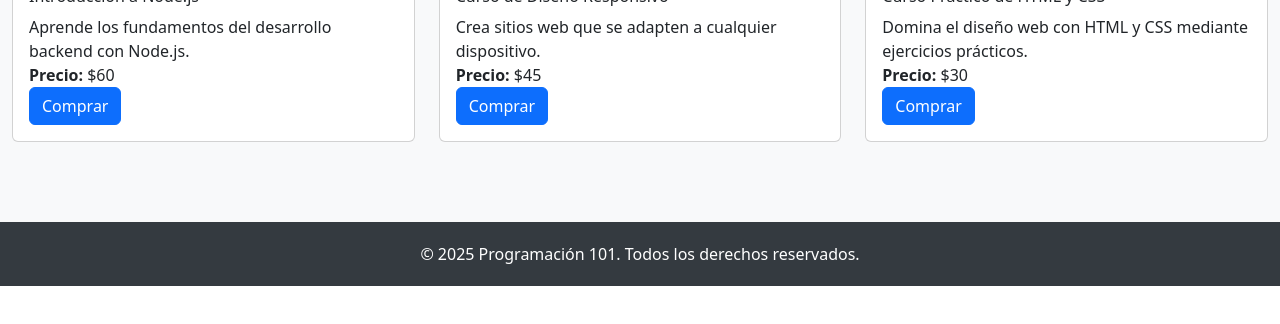
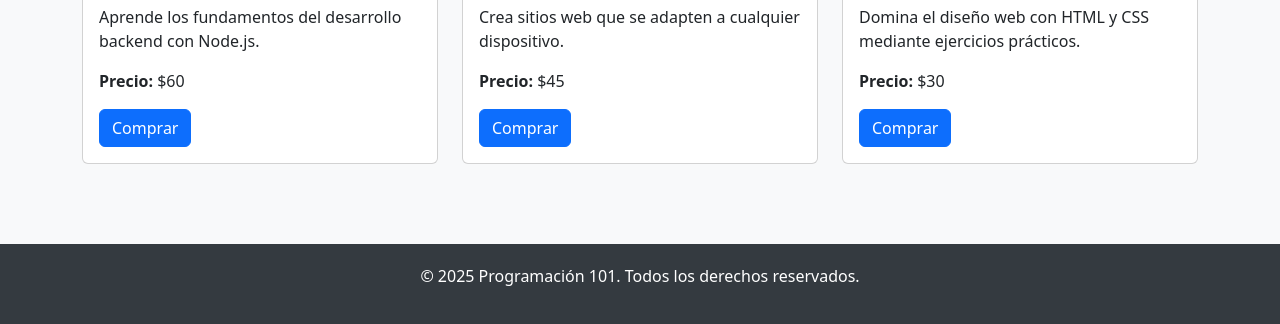
Before and after one commit to ThePowersr/taller-practico-2-itsqmet, a website: page productos.html in a window 1280 px wide. Shown: the part 1325-1649 px from the top of the page. Before the commit the page ends 1611 px from the top, so only its background shows below. Drawn offline with nearby package versions, Linux system fonts and the light colour scheme.

Commit message:
change styles productos.html

```diff
--- a/productos.html
+++ b/productos.html
@@ -6,7 +6,6 @@
   <meta name="viewport" content="width=device-width, initial-scale=1.0">
   <title>Productos - Programación 101</title>
   <link href="https://cdn.jsdelivr.net/npm/bootstrap@5.3.0/dist/css/bootstrap.min.css" rel="stylesheet">
-  <link href="./output.css" rel="stylesheet">
   <style>
     body {
       scroll-behavior: smooth;
```
